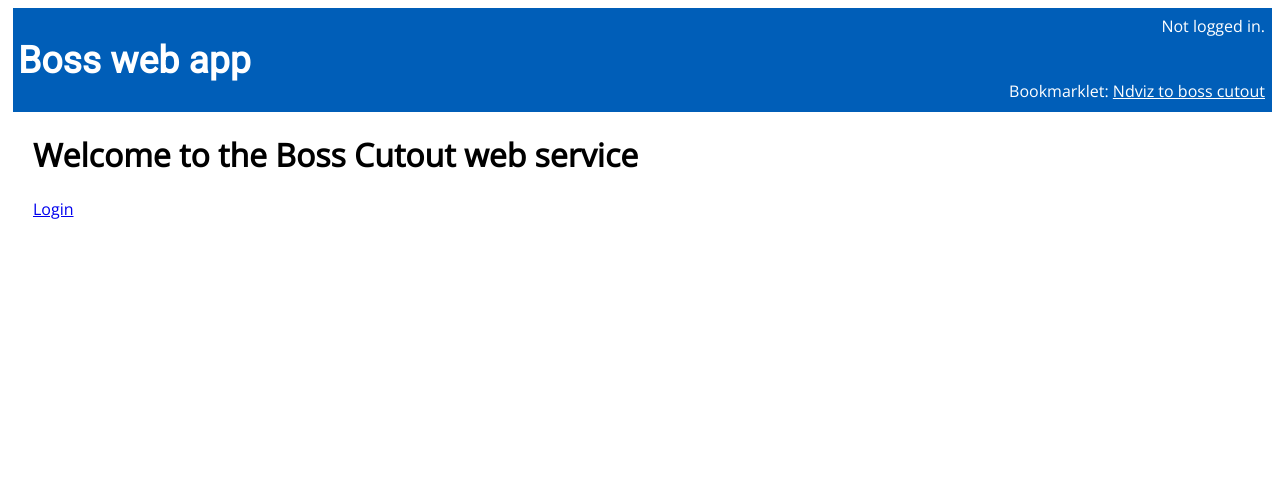
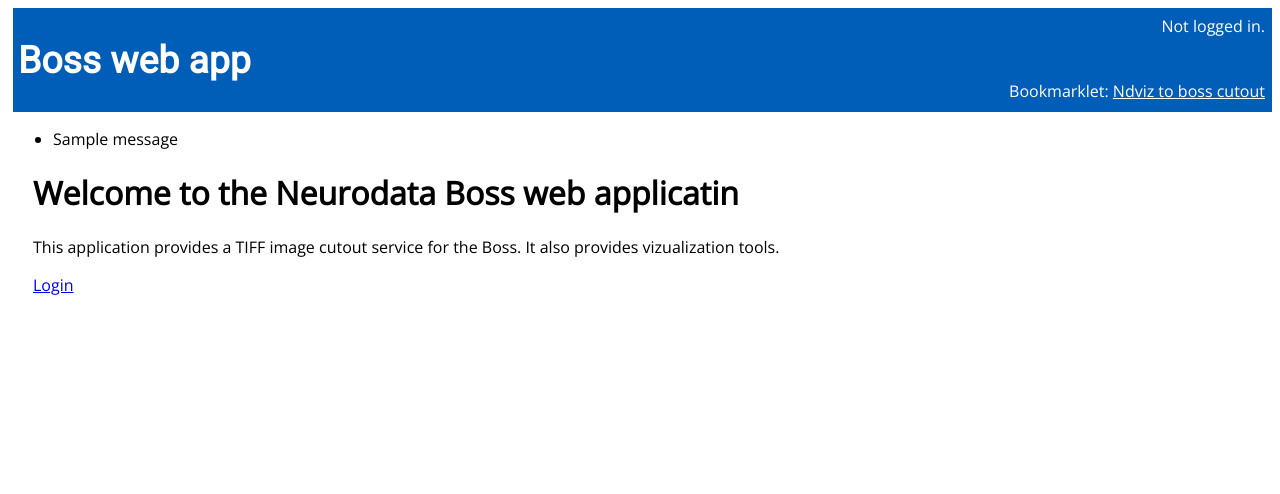
Before and after one commit to neurodata-nomads/ndwebtools, a Django app: page / in a window 1280 px wide. Shown: the top 494 px of the page. Run offline with Django 3.2, Linux system fonts and the light colour scheme; tables that the repository leaves empty hold one stand-in row (values such as "Sample post"); one stand-in notice (Sample message) is shown; parts of the project's set-up code (start-up, migrations or seed data) failed here and were passed over; some libraries are stand-ins or nearby versions.

Commit message:
Error handling bad client params

```diff
--- a/synaptogram/templates/synaptogram/base.html
+++ b/synaptogram/templates/synaptogram/base.html
@@ -14,6 +14,15 @@
         {% include 'synaptogram/logout_link.html' %}
         {% include 'synaptogram/bookmarklet_link.html' %}
     </div>
+
+    {% if messages %}
+    <ul class="messages">
+        {% for message in messages %}
+        <li{% if message.tags %} class="{{ message.tags }}"{% endif %}>{{ message }}</li>
+        {% endfor %}
+    </ul>
+    {% endif %}
+
     <div class="content container">
         <div class="row">
             <div class="col-md-8">
--- a/synaptogram/templates/synaptogram/index.html
+++ b/synaptogram/templates/synaptogram/index.html
@@ -1,8 +1,13 @@
 {% extends 'synaptogram/base.html' %}
 {% block content %}
 
-<h1>Welcome to the Boss Cutout web service</h1>
+<h1>Welcome to the Neurodata Boss web applicatin</h1>
 
+<p>
+This application provides a TIFF image cutout service for the Boss.  It also provides vizualization tools.
+</p>
+
+<p>
 <a href="{% url 'synaptogram:coll_list' %}">
     {% if user.is_authenticated %}
     List collections
@@ -10,5 +15,6 @@
     Login
     {% endif %}
 </a>
+</p>
 
 {% endblock %}
--- a/synaptogram/views.py
+++ b/synaptogram/views.py
@@ -8,6 +8,7 @@ from django.views import generic
 from django.utils import timezone
 from django.contrib.auth.decorators import login_required
 from django.conf import settings
+from django.contrib import messages
 
 import time
 
@@ -52,17 +53,17 @@ def get_boss_request(request,add_url):
 
 def get_resp_from_boss(request,url, headers):
     r = requests.get(url, headers = headers)
+    if r.status_code == 500:
+        return 'server error'
     try:
         resp = r.json()
-        # for sval in request.session.keys():
-        #     print(sval)
-        #     print(request.session.get(sval))
-        #     print('----------------------------')
-        if 'detail' in resp and resp['detail'] == 'Invalid Authorization header. Unable to verify bearer token':
+        if 'detail' in resp and  resp['detail'] == 'Invalid Authorization header. Unable to verify bearer token':
             return 'authentication failure'
+        elif 'message' in resp and 'Incorrect cutout arguments' in resp['message']:
+            return 'incorrect cutout arguments'
         elif set_sess_exp(request) == 'expire time in past':
             return 'authentication failure'
-        return r
+        return resp
     except ValueError:
         #must be blosc data - return it
         return r
@@ -72,7 +73,7 @@ def set_sess_exp(request):
     epoch_time_KC = id_token['exp']
     epoch_time_loc = round(time.time()) # + time.timezone
     new_exp_time = epoch_time_KC - epoch_time_loc
-    if new_exp_time < 0:
+    if new_exp_time < 0: #this really shouldn't happen because we expire sessions now
         return 'expire time in past'
     else:
         request.session.set_expiry(new_exp_time)
@@ -82,12 +83,11 @@ def set_sess_exp(request):
 def coll_list(request):
     add_url = 'collection/'
     url, headers = get_boss_request(request,add_url)
-    r = get_resp_from_boss(request,url, headers)
+    resp = get_resp_from_boss(request,url, headers)
     request.session['next'] = 'synaptogram:coll_list'
-    if r == 'authentication failure':
+    if resp == 'authentication failure':
         return redirect('/openid/openid/KeyCloak')
-    response = r.json()
-    collections = response['collections']
+    collections = resp['collections']
     username = get_username(request)
     context = {'collections': collections, 'username': username}
     return render(request, 'synaptogram/coll_list.html',context)
@@ -99,12 +99,11 @@ def get_username(request):
 def exp_list(request,coll):
     add_url = 'collection/' + coll + '/experiment/'
     url, headers = get_boss_request(request,add_url)
-    r = get_resp_from_boss(request,url, headers)
+    resp = get_resp_from_boss(request,url, headers)
     request.session['next'] = '/exp_list/' + coll
-    if r == 'authentication failure':
+    if resp == 'authentication failure':
         return redirect('/openid/openid/KeyCloak')
-    response = r.json()
-    experiments = response['experiments']
+    experiments = resp['experiments']
 
     username = get_username(request)
     context = {'coll': coll, 'experiments': experiments, 'username': username}
@@ -113,16 +112,22 @@ def exp_list(request,coll):
 def get_all_channels(request,coll,exp):
     add_url = 'collection/' + coll + '/experiment/' + exp + '/channels/'
     url, headers = get_boss_request(request,add_url)
-    r = get_resp_from_boss(request,url, headers)
-    if r == 'authentication failure':
-        return [] #need to handle this better
-    response = r.json()
-    channels = tuple(response['channels'])
+    resp = get_resp_from_boss(request,url, headers)
+    if resp == 'authentication failure':
+        return None #need to handle this better
+    if resp['channels'] == []:
+        channels = None
+    else:
+        channels = tuple(resp['channels'])
     return channels
 
 @login_required
 def cutout(request,coll,exp):
+    #we need the channels to fill the form
     channels = get_all_channels(request,coll,exp)
+    if channels is None:
+        messages.error(request, 'No channels found for experiment: ' + exp)
+        return redirect( reverse('synaptogram:exp_list',args={coll}) )
 
     # if this is a POST request we need to process the form data
     if request.method == 'POST':
@@ -269,7 +274,6 @@ def ndviz_url_list(request):
 @login_required
 def tiff_stack(request):
     coll,exp,x,y,z,channels = process_params(request)
-    base_url, headers = get_boss_request(request,'')
 
     urls=[]
     for ch in channels:
@@ -301,6 +305,10 @@ def zip_tiff_stacks(request,coll,exp,x,y,z,channels):
     with zipfile.ZipFile(fname, mode='x', allowZip64=True) as myzip:
         for ch in channels:
             fn = create_tiff_stack(request,coll,exp,x,y,z,ch)
+
+            if fn == 'authentication failure' or fn == 'incorrect cutout arguments':
+                messages.error(request, fn)
+                return redirect( reverse('synaptogram:cutout',args=(coll,exp)))
             myzip.write(fn)
 
     # zipfile.ZipFile(file, mode='x', compression=ZIP_LZMA, allowZip64=True)
@@ -321,6 +329,10 @@ def create_tiff_stack(request,coll,exp,x,y,z,channel):
     headers_blosc['Content-Type']='application/blosc-python'
 
     data_mat = get_chan_img_data(request,cu,headers_blosc,coll,exp,channel)
+
+    if data_mat == 'authentication failure' or data_mat == 'incorrect cutout arguments':
+        return data_mat
+
     #if this is a time series, you need to reshape it differently
     img_data = np.reshape(data_mat,
                                 (z_rng[1] - z_rng[0],
@@ -336,11 +348,16 @@ def create_tiff_stack(request,coll,exp,x,y,z,channel):
 
     return fname
 
+@login_required
 def tiff_stack_channel(request,coll,exp,x,y,z,channel):
-    fname = create_tiff_stack(request,coll,exp,x,y,z,channel)
-    serve_data = open(fname, "rb").read()
+    fn = create_tiff_stack(request,coll,exp,x,y,z,channel)
+    if fn == 'authentication failure' or fn == 'incorrect cutout arguments':
+        messages.error(request, fn)
+        return redirect( reverse('synaptogram:cutout',args=(coll,exp)))
+
+    serve_data = open(fn, "rb").read()
     response=HttpResponse(serve_data, content_type="image/tiff")
-    response['Content-Disposition'] = 'attachment; filename="' + fname.strip('media/') + '"'
+    response['Content-Disposition'] = 'attachment; filename="' + fn.strip('media/') + '"'
     return response
 
 @login_required
@@ -351,16 +368,15 @@ def sgram(request):
 def get_ch_dtype(request,coll,exp,ch):
     add_url = 'collection/' + coll + '/experiment/' + exp + '/channel/' + ch
     url, headers = get_boss_request(request,add_url)
-    r = get_resp_from_boss(request,url, headers)
-    if r == 'authentication failure':
-        return []#need to handle this better
-    response = r.json()
-    return response['datatype']
+    resp = get_resp_from_boss(request,url, headers)
+    if resp == 'authentication failure':
+        return None#need to handle this better
+    return resp['datatype']
 
 def get_chan_img_data(request,cut_url,headers_blosc,coll,exp,channel):
     r=get_resp_from_boss(request,cut_url,headers_blosc)
-    if r == 'authentication failure':
-        return []#need to handle this better
+    if r == 'authentication failure' or r == 'incorrect cutout arguments' or r == 'server error':
+        return r
     raw_data = blosc.decompress(r.content)
 
     dtype = get_ch_dtype(request,coll,exp,channel)
```
